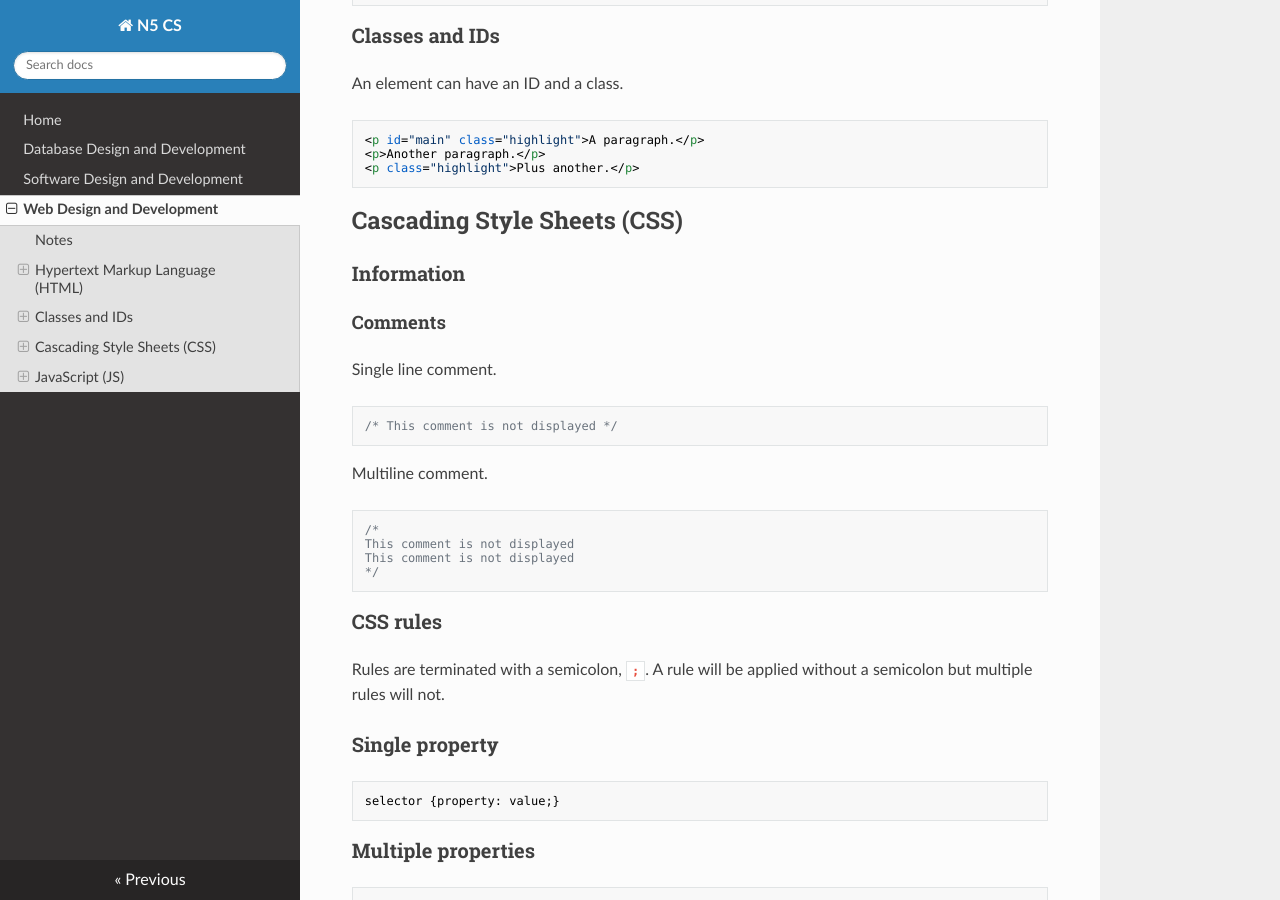
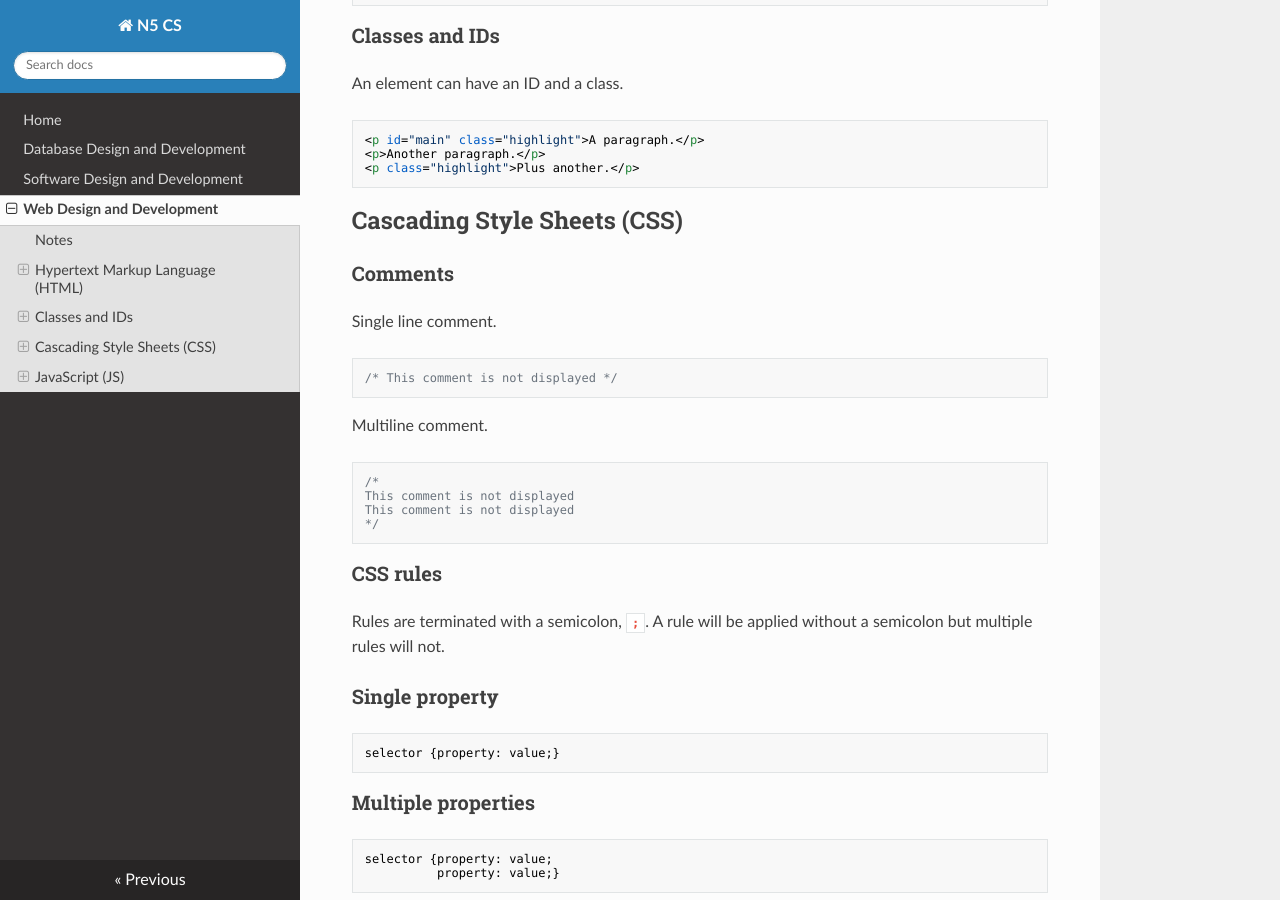
Before and after one commit to MrFriendCS/N5-CS, an MkDocs documentation site: the page built from docs/N5-CS-WDD.md, in a window 1280 px wide and 900 px high, scrolled down 4993 px. Built offline with MkDocs 1.6.1, drawn with Linux system fonts in a browser that asks for light colours; nearby versions of some CDN libraries.

Commit message:
docs/N5-CS-WDD.md updated from https://stackedit.io/

```diff
--- a/docs/N5-CS-WDD.md
+++ b/docs/N5-CS-WDD.md
@@ -270,9 +270,7 @@ An element can have an ID and a class.
 
 ## Cascading Style Sheets (CSS)
 
-### Information
-
-#### Comments
+### Comments
 
 Single line comment.
 
```
Also changed, not shown: other parts of docs/N5-CS-WDD.md (+2 -2 lines).
